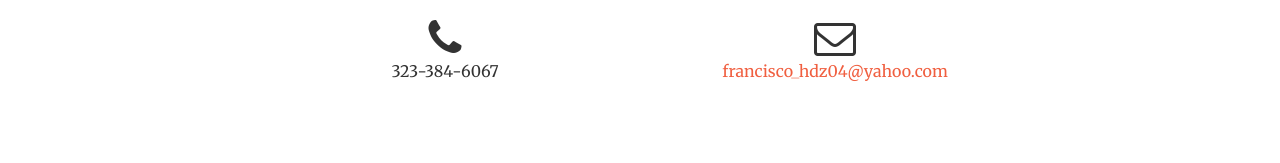
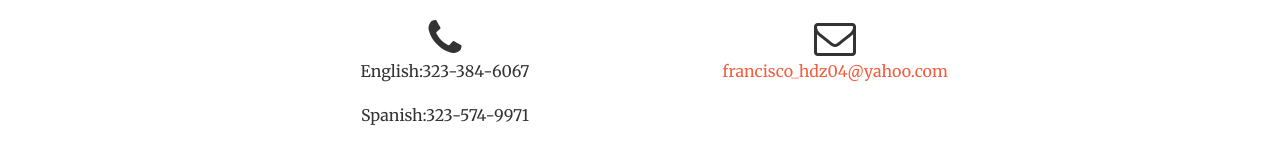
Before and after one commit to marianobonilla/MariachiLosPortillos, a website: page index.html in a window 1280 px wide. Shown: the part 2540-2703 px from the top of the page. Drawn offline with nearby package versions, Linux system fonts and the light colour scheme.

Commit message:
Contact Us update

```diff
--- a/index.html
+++ b/index.html
@@ -252,7 +252,8 @@
                 </div>
                 <div class="col-lg-4 col-lg-offset-2 text-center">
                     <i class="fa fa-phone fa-3x sr-contact"></i>
-                    <p>323-384-6067</p>
+                    <p> English:323-384-6067</p>
+                    <p> Spanish:323-574-9971</p>
                 </div>
                 <div class="col-lg-4 text-center">
                     <i class="fa fa-envelope-o fa-3x sr-contact"></i>
```
